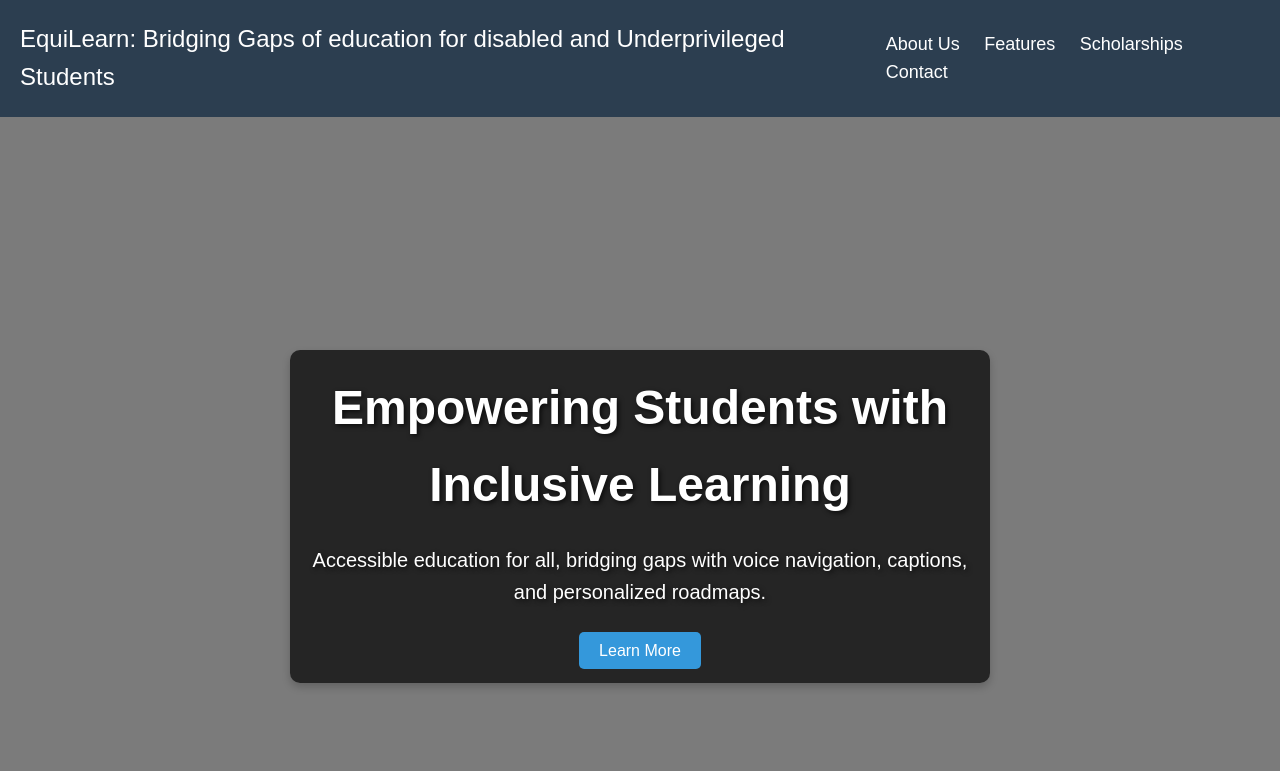
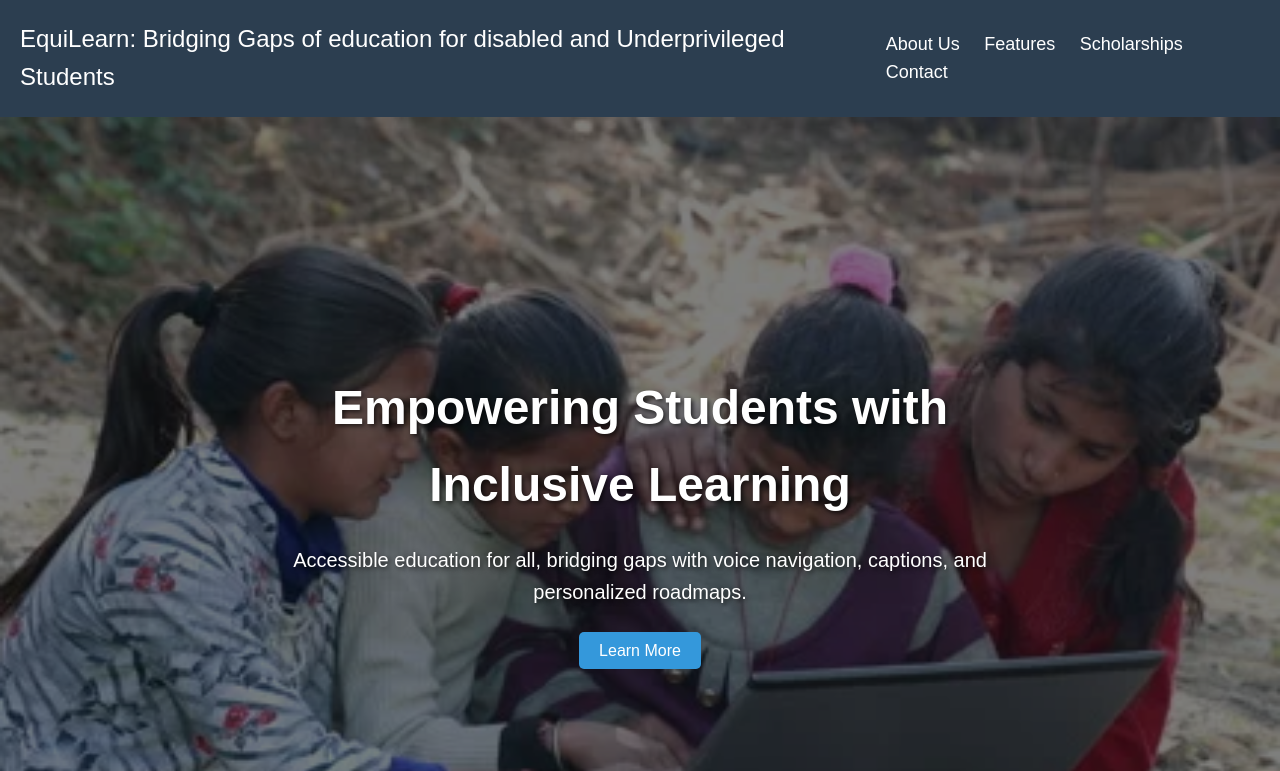
Before and after one commit to Nabanita29/EquiLearn.github.io, a plain HTML site: page index.html in a window 1280 px wide. Shown: the top 771 px of the page. Drawn offline with Linux system fonts and the light colour scheme; files whose address does not match are found by name.

Commit message:
Updated CSS to use local image path for background

```diff
--- a/styles.css
+++ b/styles.css
@@ -43,14 +43,11 @@ header {
 }
 
 .hero-content {
-    background-color: rgba(0, 0, 0, 0.7); /* Black background with transparency */
-    padding: 20px; /* Padding around the text */
     border-radius: 10px; /* Rounded corners */
     color: #fff; /* White text color for contrast */
     max-width: 600px; /* Limit the width of the box */
     margin: auto; /* Center the box horizontally */
     text-align: center; /* Center the text */
-    box-shadow: 0 4px 8px rgba(0, 0, 0, 0.2); /* Optional: Add a subtle shadow */
 }
 
 .hero {
@@ -58,7 +55,7 @@ header {
     justify-content: center;
     align-items: center;
     height: 100vh; /* Full height to center content vertically */
-    background: url('file:///C:/Users/NABANITA/Downloads/DALL%C2%B7E%202024-09-24%2019.33.51%20-%20A%20minimalistic%20abstract%20design%20featuring%20icons%20related%20to%20education%20and%20accessibility.%20The%20image%20includes%20simple,%20flat%20icons%20like%20books,%20graduation%20ca.webp') no-repeat center center/cover;
+    background: url('file:///C:/Users/NABANITA/OneDrive%20-%20The%20Northcap%20university/Desktop/EquiLearn/picture.jpg') no-repeat center center/cover;
     background-size: cover;
     background-position: center;
     position: relative;
```
Also changed, not shown: picture.jpg (added).
